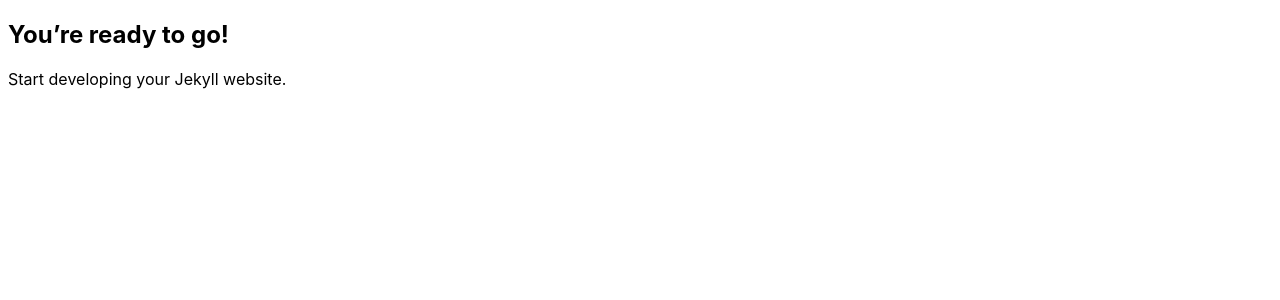
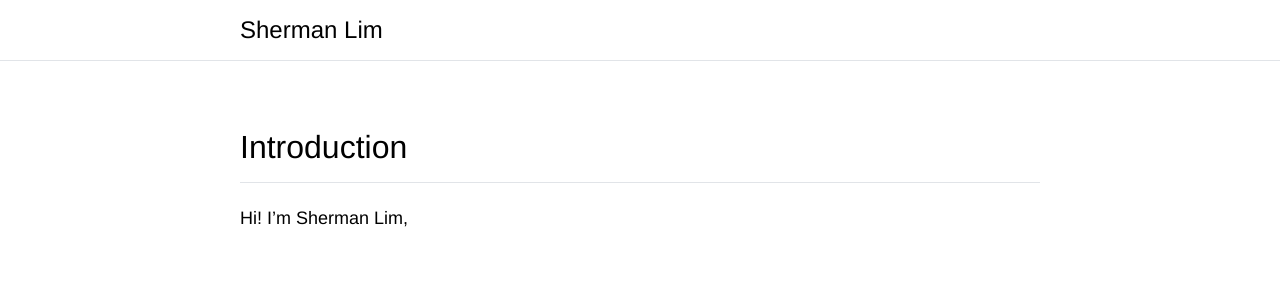
Before and after one commit to shermanjlim/shermanjlim, a Jekyll site: the page built from index.md, in a window 1280 px wide. Shown: the top 300 px of the page. Built offline with Jekyll 4.4.1, drawn with Linux system fonts in a browser that asks for light colours.

Commit message:
add default

```diff
--- a/_layouts/default.html
+++ b/_layouts/default.html
@@ -7,6 +7,18 @@
     <link rel="stylesheet" href="{{ "/assets/css/main.css" | relative_url }}">
   </head>
   <body>
-    {{ content }}
+    <nav class="navbar">
+      <div class="nav-container">
+        <div class="nav-brand">
+          <a href="{{ "/" | relative_url }}">{{ site.title }}</a>
+        </div>
+      </div>
+    </nav>
+
+    <div class="container">
+      <main class="content">
+        {{ content }}
+      </main>
+    </div>
   </body>
 </html>
--- a/_sass/base.scss
+++ b/_sass/base.scss
@@ -1,9 +1,99 @@
 $backgroundColor: #ffffff;
 $bodyColor: #000000;
-$bodyFont: -apple-system,BlinkMacSystemFont,"Segoe UI",Helvetica,Arial,sans-serif,"Apple Color Emoji","Segoe UI Emoji","Segoe UI Symbol";
+$bodyFont: Helvetica, Arial, sans-serif;
 
 body {
   background: $backgroundColor;
   color: $bodyColor;
   font-family: $bodyFont;
+  font-weight: 350;
+  font-size: 18px;
+  margin: 0;
+  padding: 0;
+  line-height: 1.6;
 }
+
+// Navigation bar
+.navbar {
+  background: #ffffff;
+  border-bottom: 1px solid #e1e4e8;
+  position: sticky;
+  top: 0;
+  z-index: 1000;
+}
+
+.nav-container {
+  max-width: 800px;
+  margin: 0 auto;
+  padding: 0 20px;
+  display: flex;
+  align-items: center;
+  height: 60px;
+}
+
+.nav-brand a {
+  font-size: 1.5rem;
+  font-weight: 400;
+  color: $bodyColor;
+  text-decoration: none;
+
+  &:hover {
+    color: #007acc;
+  }
+}
+
+// Container for centered content
+.container {
+  max-width: 800px;
+  margin: 0 auto;
+  padding: 40px 20px 20px 20px;
+}
+
+// Main content area
+.content {
+  width: 100%;
+}
+
+// Typography
+h1, h2, h3, h4, h5, h6 {
+  font-weight: 400;
+}
+
+h1 {
+  font-size: 2rem;
+  border-bottom: 1px solid #e1e4e8;
+  padding-bottom: 8px;
+}
+
+h2 {
+  font-size: 1.5rem;
+}
+
+h3 {
+  font-size: 1.25rem;
+}
+
+// Mobile responsive design
+@media (max-width: 768px) {
+  .nav-container {
+    padding: 0 15px;
+  }
+
+  .container {
+    padding: 30px 15px 15px 15px;
+  }
+}
+
+@media (max-width: 480px) {
+  .nav-container {
+    padding: 0 10px;
+  }
+
+  .nav-brand a {
+    font-size: 1.25rem;
+  }
+
+  .container {
+    padding: 20px 10px 10px 10px;
+  }
+}
--- a/index.md
+++ b/index.md
@@ -1,8 +1,8 @@
 ---
 layout: default
-title: "Happy Jekylling!"
+title: "Home"
 ---
 
-## You're ready to go!
+# Introduction
 
-Start developing your Jekyll website.
+Hi! I'm Sherman Lim,
```
